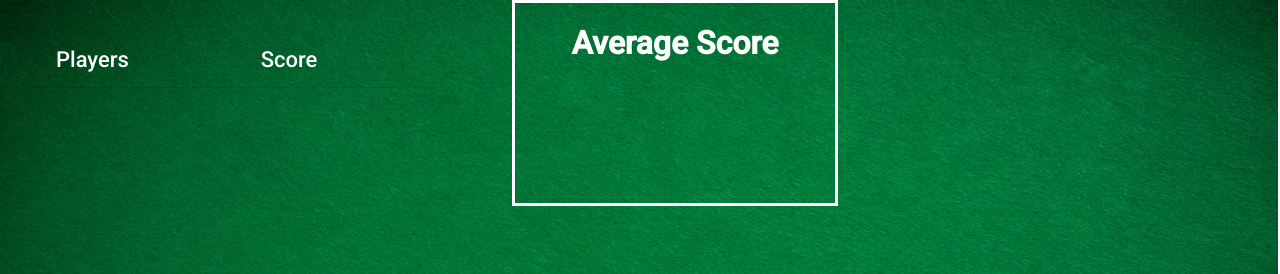
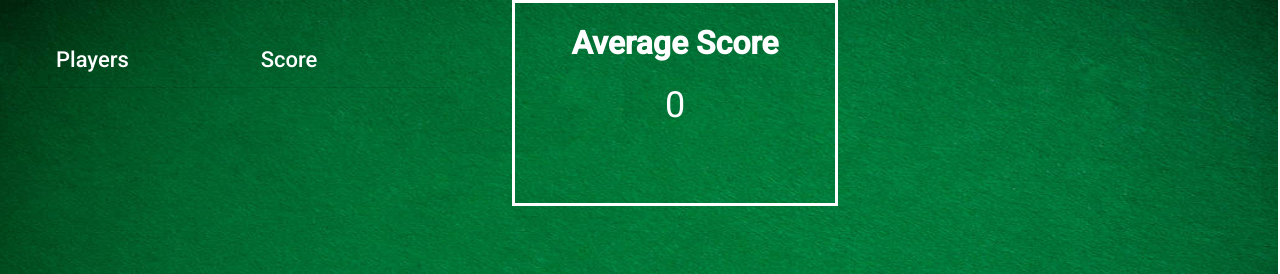
Before and after one commit to adriankelsey/planning-poker, an Angular app: page /login in a window 1280 px wide. Both pictures are taken after a click on the button "Enter". Shown: the top 274 px of the page. Built offline with nearby package versions, Linux system fonts and the light colour scheme; no server answers.

Commit message:
functionality for feature average

```diff
--- a/src/app/average-scores-component/average-scores.component.html
+++ b/src/app/average-scores-component/average-scores.component.html
@@ -1,6 +1,4 @@
 <div class="main">
-  <h1>Average Score</h1>
-  <div>
-    <div class="average"></div>
-  </div>
+  <h1 class="header">Average Score</h1>
+  <div class="average">{{ average.getValue() }}</div>
 </div>
--- a/src/app/average-scores-component/average-scores.component.scss
+++ b/src/app/average-scores-component/average-scores.component.scss
@@ -1,6 +1,18 @@
 .main {
-  display: flex;
+  display: flexbox;
   justify-content: center;
   width: 100%;
   height: 100%;
 }
+
+h1 {
+  display: flex;
+  justify-content: center;
+}
+
+.average {
+  display: flex;
+  width: 100%;
+  justify-content: center;
+  font-size: 36px;
+}
--- a/src/app/average-scores-component/average-scores.component.ts
+++ b/src/app/average-scores-component/average-scores.component.ts
@@ -1,15 +1,61 @@
 import { Component, OnInit } from '@angular/core';
+import { BehaviorSubject } from 'rxjs';
+import { StateService } from '../services/shared-service';
 
+export type user = {
+  id: string;
+  playerName: string;
+  playerScore: number;
+};
 @Component({
   selector: 'app-average-scores',
   templateUrl: './average-scores.component.html',
-  styleUrls: ['./average-scores.component.scss']
+  styleUrls: ['./average-scores.component.scss'],
 })
 export class AverageScoresComponent implements OnInit {
+  average: BehaviorSubject<number> = new BehaviorSubject(0);
+  sum: BehaviorSubject<number> = new BehaviorSubject(0);
+  users: BehaviorSubject<any[]> = new BehaviorSubject([] as any[]);
+  constructor(private stateService: StateService) {
+    this.stateService.averageScore.subscribe((userData) => {
+      if (userData) {
+        let users: any[] = [];
+        for (let i = 0; i < userData.length; i++) {
+          if (users.length < userData.length) {
+            users.push(userData[i]);
+            this.users.next(users);
+          }
+        }
+      }
 
-  constructor() { }
+      // if (users.length > 0) {
+      //   let sum: number = users.reduce(
+      //     (a, b) => parseInt(a.playerScore) + parseInt(b.playerScore)
+      //   );
+      //   let average: number = sum / users.length;
+      //   this.average.next(average);
+      // }
+    });
 
-  ngOnInit(): void {
+    this.users.subscribe((users) => {
+      let scores = [];
+      for (let i = 0; i < users.length; i++) {
+        console.log(users[i]);
+        scores.push(users[i].playerScore);
+      }
+
+      if (scores.length > 0) {
+        let sum = scores.reduce((a, b) => parseInt(a) + parseInt(b));
+        let average = sum / scores.length;
+
+        this.average.next(average);
+      }
+    });
+
+    this.average.subscribe((value) => {
+      console.log(value);
+    });
   }
 
+  ngOnInit(): void {}
 }
--- a/src/app/services/shared-service.ts
+++ b/src/app/services/shared-service.ts
@@ -2,8 +2,6 @@ import { BehaviorSubject } from 'rxjs';
 
 export class StateService {
   userData: BehaviorSubject<any> = new BehaviorSubject<any>('');
-
-  //playerScore: BehaviorSubject<any> = new BehaviorSubject<any>('');
 
   scoresVisible: BehaviorSubject<any> = new BehaviorSubject<any>('');
 
--- a/src/app/table-component/table.component.ts
+++ b/src/app/table-component/table.component.ts
@@ -33,12 +33,9 @@ export class TableComponent implements OnInit {
     public router: Router
   ) {
     this.stateService.userData.subscribe((value) => {
-      console.log(value);
       this.dataSource = value;
+      this.stateService.averageScore.next(value);
     });
-    // this.stateService.playerScore.subscribe((value) => {
-    //   this.dataSource = value;
-    // });
     this.stateService.scoresVisible.subscribe(
       (value: isVisibleRecievedMessage) => {
         if (value.content) this.visible = value.content.visible;
```
